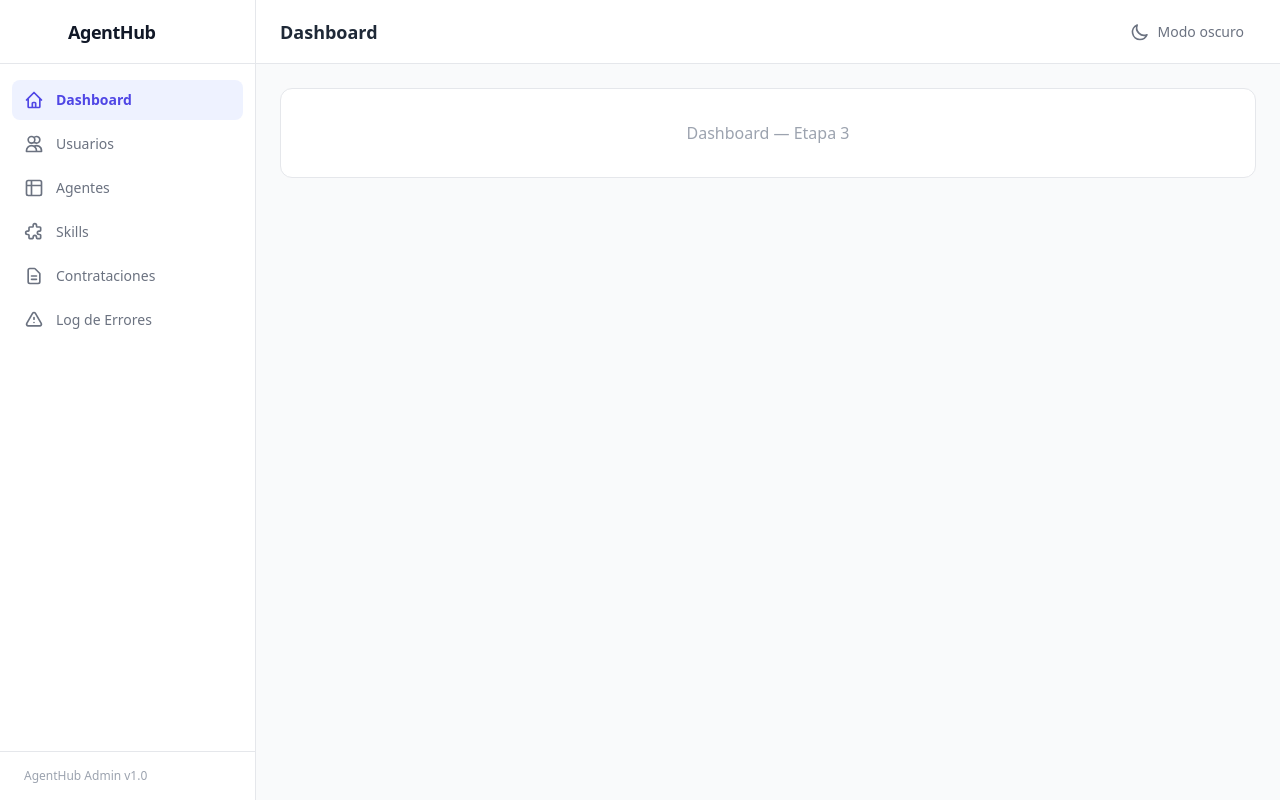
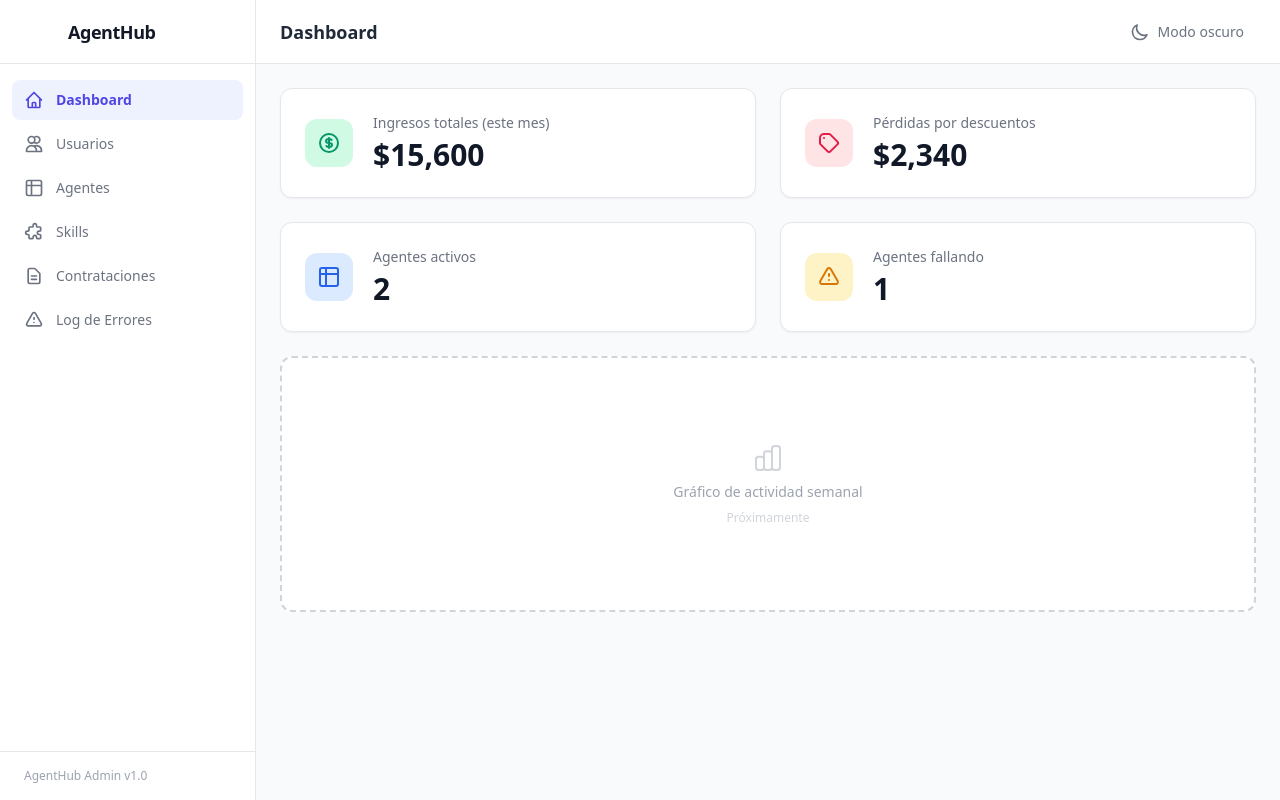
Before and after one commit to 4GeeksAcademy/agentHub-luis-arrieta, a plain HTML site: page index.html in a window 1280 px wide. Drawn offline with nearby package versions, Linux system fonts and the light colour scheme.

Commit message:
feat: etapa 3 - dashboard con tarjetas de metricas y grafico placeholder

```diff
--- a/index.html
+++ b/index.html
@@ -189,9 +189,78 @@
 
         <!-- ── Sección: Dashboard ─────────────────── -->
         <section id="sec-dashboard" class="space-y-6">
-          <div class="rounded-xl bg-white dark:bg-gray-800 border border-gray-200 dark:border-gray-700 p-8 text-center text-gray-400 dark:text-gray-500">
-            Dashboard — Etapa 3
+
+          <!-- Grid 2×2 de tarjetas de métricas -->
+          <div class="grid grid-cols-1 md:grid-cols-2 gap-6">
+
+            <!-- Tarjeta: Ingresos totales (emerald) -->
+            <div class="bg-white dark:bg-gray-800 rounded-xl border border-gray-200 dark:border-gray-700 shadow-sm p-6 flex items-center gap-5">
+              <div class="w-12 h-12 rounded-xl bg-emerald-100 dark:bg-emerald-900/40 flex items-center justify-center shrink-0">
+                <svg class="w-6 h-6 text-emerald-600 dark:text-emerald-400" fill="none" stroke="currentColor" viewBox="0 0 24 24" aria-hidden="true">
+                  <path stroke-linecap="round" stroke-linejoin="round" stroke-width="2"
+                    d="M12 8c-1.657 0-3 .895-3 2s1.343 2 3 2 3 .895 3 2-1.343 2-3 2m0-8c1.11 0 2.08.402 2.599 1M12 8V7m0 1v8m0 0v1m0-1c-1.11 0-2.08-.402-2.599-1M21 12a9 9 0 11-18 0 9 9 0 0118 0z"/>
+                </svg>
+              </div>
+              <div class="min-w-0">
+                <p class="text-sm font-medium text-gray-500 dark:text-gray-400 truncate">Ingresos totales (este mes)</p>
+                <p class="text-3xl font-bold text-gray-900 dark:text-white mt-1">$15,600</p>
+              </div>
+            </div>
+
+            <!-- Tarjeta: Pérdidas por descuentos (rose) -->
+            <div class="bg-white dark:bg-gray-800 rounded-xl border border-gray-200 dark:border-gray-700 shadow-sm p-6 flex items-center gap-5">
+              <div class="w-12 h-12 rounded-xl bg-rose-100 dark:bg-rose-900/40 flex items-center justify-center shrink-0">
+                <svg class="w-6 h-6 text-rose-600 dark:text-rose-400" fill="none" stroke="currentColor" viewBox="0 0 24 24" aria-hidden="true">
+                  <path stroke-linecap="round" stroke-linejoin="round" stroke-width="2"
+                    d="M7 7h.01M7 3h5c.512 0 1.024.195 1.414.586l7 7a2 2 0 010 2.828l-7 7a2 2 0 01-2.828 0l-7-7A1.994 1.994 0 013 12V7a4 4 0 014-4z"/>
+                </svg>
+              </div>
+              <div class="min-w-0">
+                <p class="text-sm font-medium text-gray-500 dark:text-gray-400 truncate">Pérdidas por descuentos</p>
+                <p class="text-3xl font-bold text-gray-900 dark:text-white mt-1">$2,340</p>
+              </div>
+            </div>
+
+            <!-- Tarjeta: Agentes activos (blue) -->
+            <div class="bg-white dark:bg-gray-800 rounded-xl border border-gray-200 dark:border-gray-700 shadow-sm p-6 flex items-center gap-5">
+              <div class="w-12 h-12 rounded-xl bg-blue-100 dark:bg-blue-900/40 flex items-center justify-center shrink-0">
+                <svg class="w-6 h-6 text-blue-600 dark:text-blue-400" fill="none" stroke="currentColor" viewBox="0 0 24 24" aria-hidden="true">
+                  <path stroke-linecap="round" stroke-linejoin="round" stroke-width="2"
+                    d="M9 3H5a2 2 0 00-2 2v4m6-6h10a2 2 0 012 2v4M9 3v18m0 0h10a2 2 0 002-2V9M9 21H5a2 2 0 01-2-2V9m0 0h18"/>
+                </svg>
+              </div>
+              <div class="min-w-0">
+                <p class="text-sm font-medium text-gray-500 dark:text-gray-400 truncate">Agentes activos</p>
+                <p class="text-3xl font-bold text-gray-900 dark:text-white mt-1">2</p>
+              </div>
+            </div>
+
+            <!-- Tarjeta: Agentes fallando (amber) -->
+            <div class="bg-white dark:bg-gray-800 rounded-xl border border-gray-200 dark:border-gray-700 shadow-sm p-6 flex items-center gap-5">
+              <div class="w-12 h-12 rounded-xl bg-amber-100 dark:bg-amber-900/40 flex items-center justify-center shrink-0">
+                <svg class="w-6 h-6 text-amber-600 dark:text-amber-400" fill="none" stroke="currentColor" viewBox="0 0 24 24" aria-hidden="true">
+                  <path stroke-linecap="round" stroke-linejoin="round" stroke-width="2"
+                    d="M12 9v2m0 4h.01m-6.938 4h13.856c1.54 0 2.502-1.667 1.732-3L13.732 4c-.77-1.333-2.694-1.333-3.464 0L3.34 16c-.77 1.333.192 3 1.732 3z"/>
+                </svg>
+              </div>
+              <div class="min-w-0">
+                <p class="text-sm font-medium text-gray-500 dark:text-gray-400 truncate">Agentes fallando</p>
+                <p class="text-3xl font-bold text-gray-900 dark:text-white mt-1">1</p>
+              </div>
+            </div>
+
+          </div><!-- /grid métricas -->
+
+          <!-- Placeholder gráfico de actividad semanal -->
+          <div class="bg-white dark:bg-gray-800 rounded-xl border-2 border-dashed border-gray-300 dark:border-gray-600 h-64 flex flex-col items-center justify-center gap-2">
+            <svg class="w-8 h-8 text-gray-300 dark:text-gray-600" fill="none" stroke="currentColor" viewBox="0 0 24 24" aria-hidden="true">
+              <path stroke-linecap="round" stroke-linejoin="round" stroke-width="1.5"
+                d="M9 19v-6a2 2 0 00-2-2H5a2 2 0 00-2 2v6a2 2 0 002 2h2a2 2 0 002-2zm0 0V9a2 2 0 012-2h2a2 2 0 012 2v10m-6 0a2 2 0 002 2h2a2 2 0 002-2m0 0V5a2 2 0 012-2h2a2 2 0 012 2v14a2 2 0 01-2 2h-2a2 2 0 01-2-2z"/>
+            </svg>
+            <p class="text-sm font-medium text-gray-400 dark:text-gray-500">Gráfico de actividad semanal</p>
+            <p class="text-xs text-gray-300 dark:text-gray-600">Próximamente</p>
           </div>
+
         </section>
 
         <!-- ── Sección: Usuarios ──────────────────── -->
```
